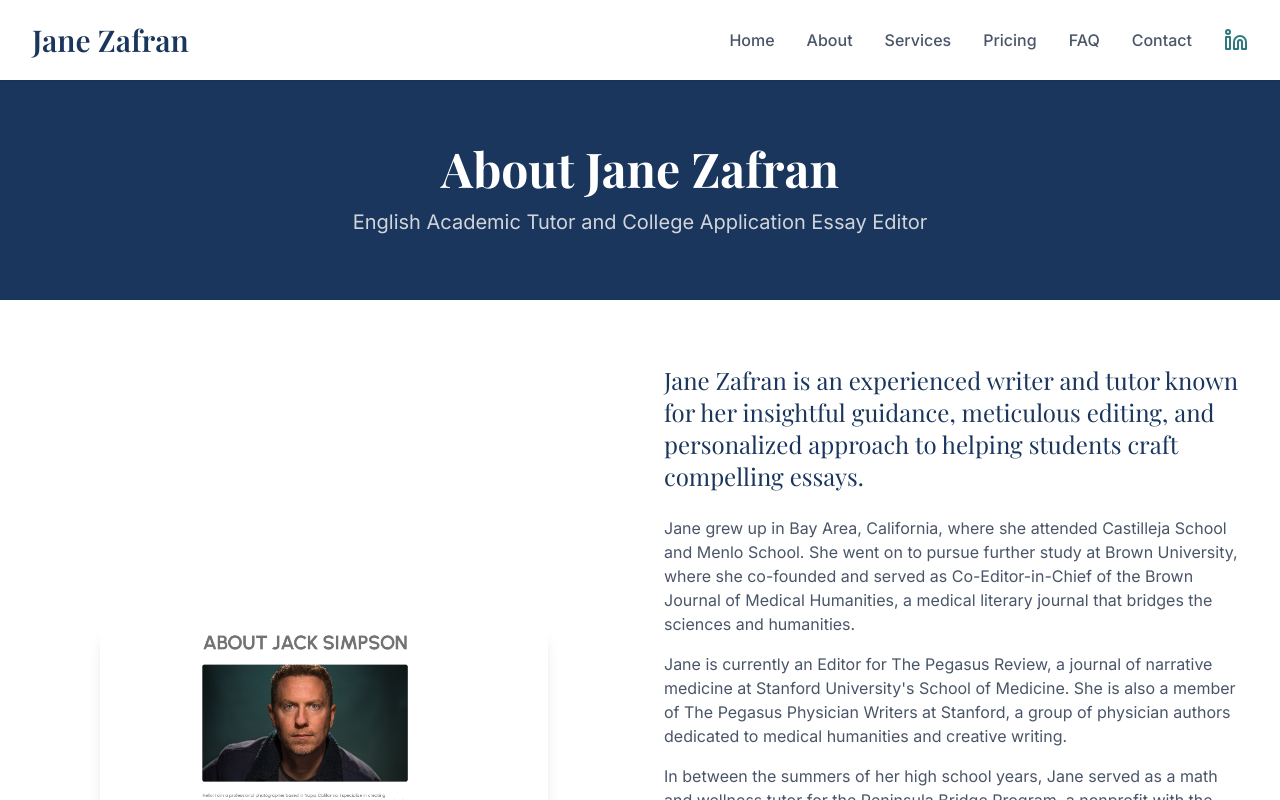
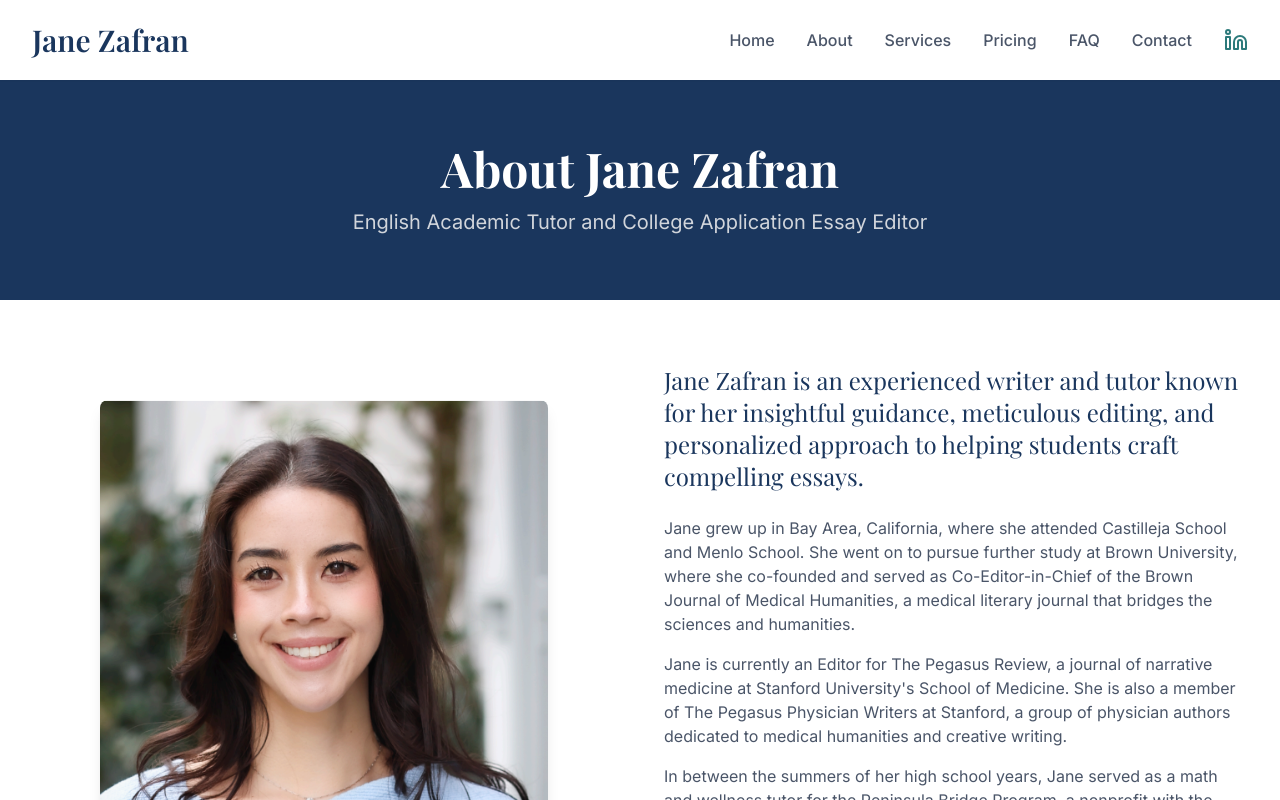
Before and after one commit to ashal-ali/learnwithjane, a React (Vite) app: page /about in a window 1280 px wide. Shown: the top 800 px of the page. Built offline with nearby package versions, Linux system fonts and the light colour scheme.

Commit message:
Visual edit in Lovable
Edited UI in Lovable

```diff
--- a/src/pages/About.tsx
+++ b/src/pages/About.tsx
@@ -1,24 +1,14 @@
-
 import Layout from "@/components/Layout";
 import PageHeader from "@/components/PageHeader";
-
 const About = () => {
-  return (
-    <Layout>
-      <PageHeader
-        title="About Jane Zafran"
-        subtitle="English Academic Tutor and College Application Essay Editor"
-      />
+  return <Layout>
+      <PageHeader title="About Jane Zafran" subtitle="English Academic Tutor and College Application Essay Editor" />
 
       <section className="py-16">
         <div className="max-w-7xl mx-auto px-4 sm:px-6 lg:px-8">
           <div className="grid grid-cols-1 lg:grid-cols-2 gap-12 items-center">
             <div>
-              <img
-                src="/lovable-uploads/f3511f32-e5e0-426f-acf2-123341c9b8d3.png"
-                alt="Jane Zafran"
-                className="rounded-lg shadow-lg w-full max-w-md mx-auto"
-              />
+              <img alt="Jane Zafran" src="/lovable-uploads/d94d04f8-a1d0-4936-ac00-37ccbea458c6.png" className="rounded-lg shadow-lg w-full max-w-md mx-auto object-scale-down" />
             </div>
 
             <div>
@@ -51,8 +41,6 @@ const About = () => {
           </div>
         </div>
       </section>
-    </Layout>
-  );
+    </Layout>;
 };
-
 export default About;
```
Also changed, not shown: public/lovable-uploads/d94d04f8-a1d0-4936-ac00-37ccbea458c6.png (added).
